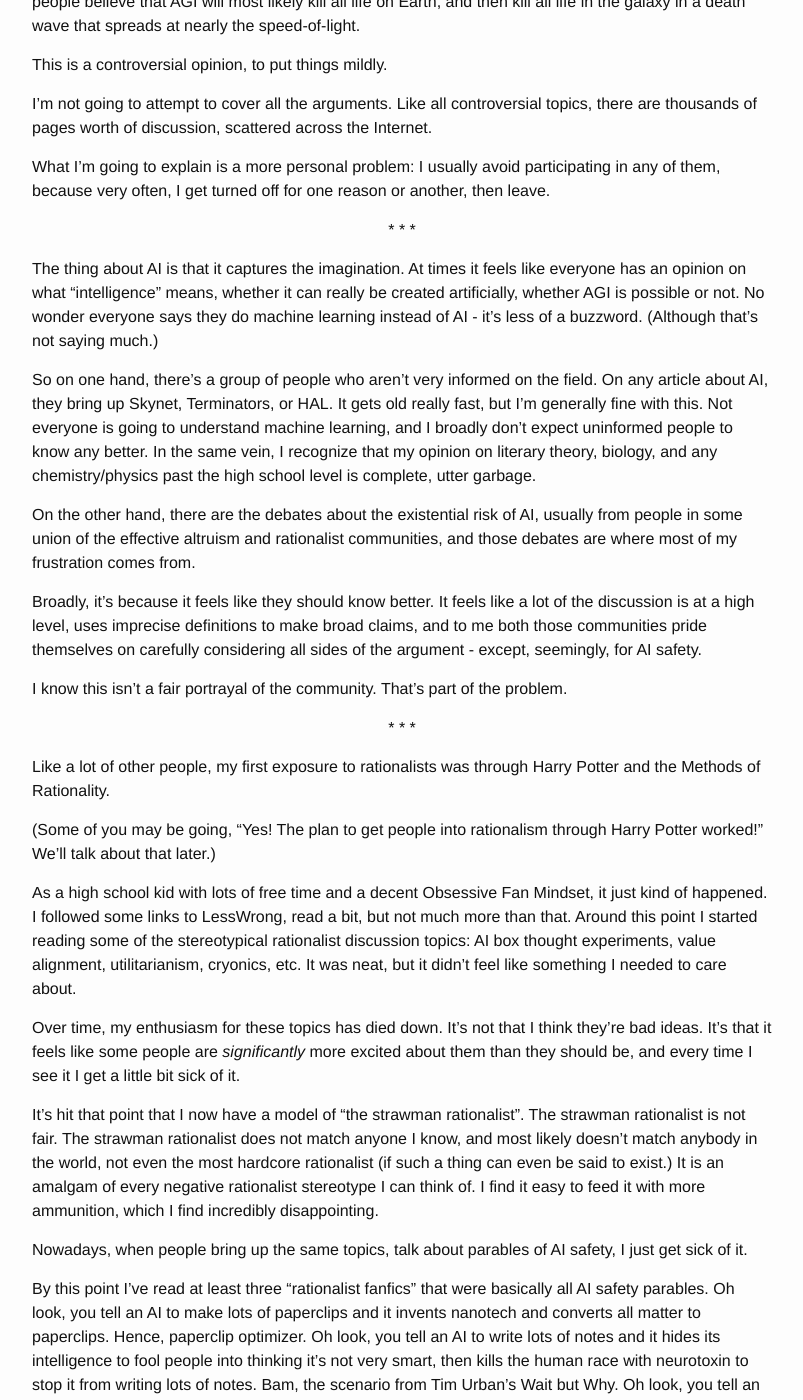
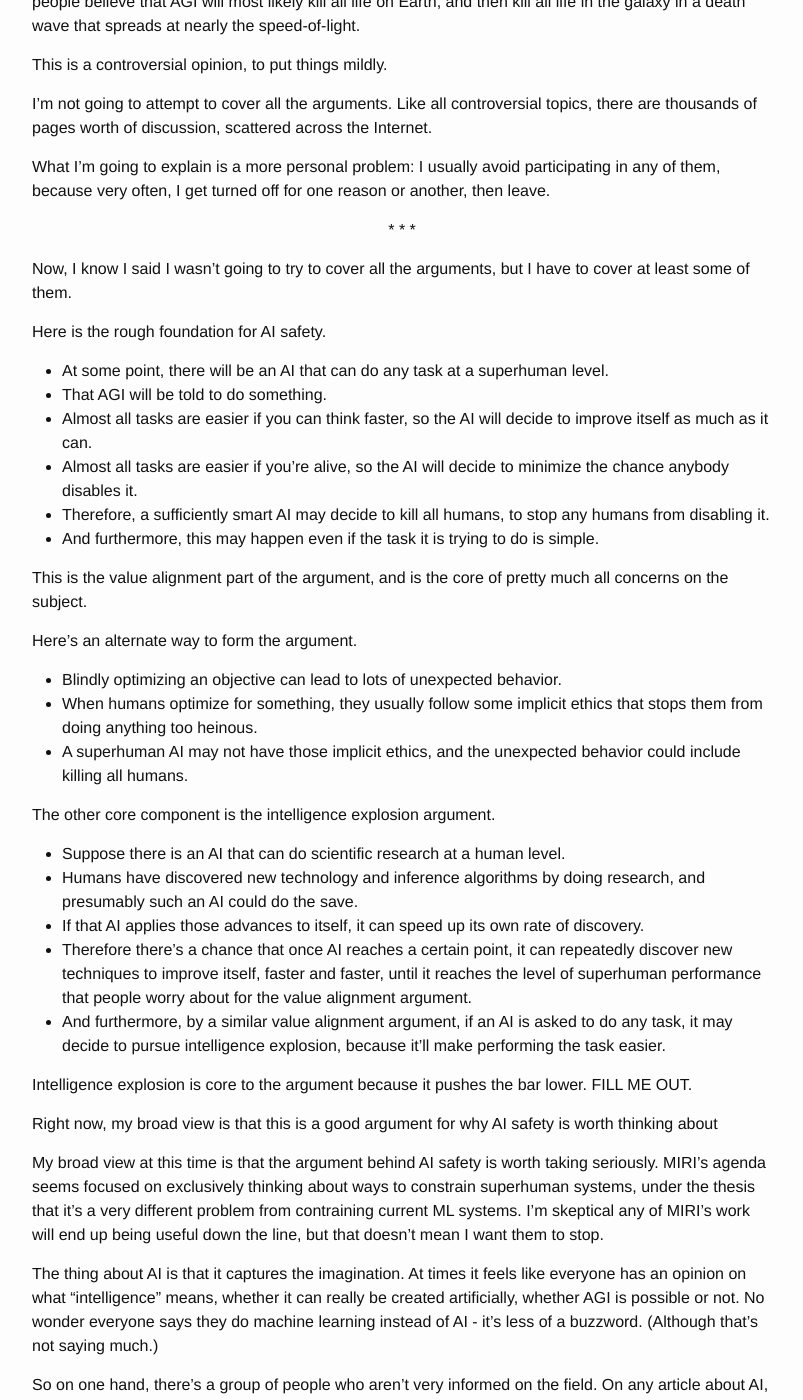
Before and after one commit to alexirpan/alexirpan.github.io, a Jekyll site: the page built from _posts/2017-05-02-ai-safety.markdown, in a window 1280 px wide and 1400 px high, scrolled down 1642 px. Shown: the whole window, without its empty margins (238-1041 px from the left). Built offline with Jekyll 4.4.1, drawn with Linux system fonts in a browser that asks for light colours; nearby versions of some CDN libraries; some of the changed text lies outside the part shown.

Commit message:
Some more progress on reorganizing

```diff
--- a/_posts/2017-05-02-ai-safety.markdown
+++ b/_posts/2017-05-02-ai-safety.markdown
@@ -77,6 +77,61 @@ or another, then leave.
 \* \* \*
 {: .centered }
 
+Now, I know I said I wasn't going to try to cover all the arguments, but I have
+to cover at least some of them.
+
+Here is the rough foundation for AI safety.
+
+* At some point, there will be an AI that can do any task at a superhuman level.
+* That AGI will be told to do something.
+* Almost all tasks are easier if you can think faster, so the AI will
+decide to improve itself as much as it can.
+* Almost all tasks are easier if you're alive, so the AI will decide to
+minimize the chance anybody disables it.
+* Therefore, a sufficiently smart AI may decide to kill all humans, to stop
+any humans from disabling it.
+* And furthermore, this may happen even if the task it is trying to do is
+simple.
+
+This is the value alignment part of the argument, and is the core of pretty
+much all concerns on the subject.
+
+Here's an alternate way to form the argument.
+
+* Blindly optimizing an objective can lead to lots of unexpected behavior.
+* When humans optimize for something, they usually follow some implicit
+ethics that stops them from doing anything too heinous.
+* A superhuman AI may not have those implicit ethics, and the unexpected
+behavior could include killing all humans.
+
+The other core component is the intelligence explosion argument.
+
+* Suppose there is an AI that can do scientific research at a human level.
+* Humans have discovered new technology and inference algorithms by doing
+research, and presumably such an AI could do the save.
+* If that AI applies those advances to itself, it can speed up its own
+rate of discovery.
+* Therefore there's a chance that once AI reaches a certain point, it can
+repeatedly discover new techniques to improve itself, faster and faster,
+until it reaches the level of superhuman performance that people worry about
+for the value alignment argument.
+* And furthermore, by a similar value alignment argument, if an AI is asked
+to do any task, it may decide to pursue intelligence explosion, because it'll
+make performing the task easier.
+
+Intelligence explosion is core to the argument because it pushes the bar lower.
+FILL ME OUT.
+
+Right now, my broad view is that this is a good argument for why AI safety
+is worth thinking about
+
+My broad view at this time is that the argument behind AI safety is worth
+taking seriously. MIRI's agenda seems focused on exclusively thinking
+about ways to constrain superhuman systems, under the thesis that it's a very
+different problem from contraining current ML systems. I'm skeptical any of
+MIRI's work will end up being useful down the line, but that doesn't mean
+I want them to stop.
+
 The thing about AI is that it captures the imagination. At times it feels
 like everyone has an opinion on what "intelligence" means, whether it
 can really be created artificially, whether AGI is possible or not.
@@ -108,31 +163,35 @@ of the problem.
 {: .centered }
 
 Like a lot of other people, my first exposure to rationalists was through
-Harry Potter and the Methods of Rationality.
+Harry Potter and the Methods of Rationality. I got pretty into it, and like all
+fiction I I followed the same pattern: read the story, then read any commentary
+and discussion I can find. Following that enough led me to some LessWrong
+links. I thought the ideas were neat, but it didn't feel like something
+I needed to care about.
 
-(Some of you may be going, "Yes! The plan to get people into rationalism
-through Harry Potter worked!" We'll talk about that later.)
+as a high school kid with lots of free time and a decent obsessive fan
+mindset, it just kind of happened. i followed some links to lesswrong,
+read a bit, but not much more than that. around this point i started
+reading some of the stereotypical rationalist discussion topics: ai box
+thought experiments, value alignment, utilitarianism,
+cryonics, etc.
 
-As a high school kid with lots of free time and a decent Obsessive Fan
-Mindset, it just kind of happened. I followed some links to LessWrong,
-read a bit, but not much more than that. Around this point I started
-reading some of the stereotypical rationalist discussion topics: AI box
-thought experiments, value alignment, utilitarianism,
-cryonics, etc. It was neat, but it didn't feel like something I needed to care
-about.
-
-Over time, my enthusiasm for these topics has died down. It's not that I think
-they're bad ideas. It's that it feels like some people are *significantly*
-more excited about them than they should be, and every time I see it I get a
+over time, my enthusiasm for these topics has died down. it's not that i think
+they're bad ideas. it's that it feels like some people are *significantly*
+more excited about them than they should be, and every time i see it i get a
 little bit sick of it.
 
-It's hit that point that I now have a model of "the strawman rationalist".
+it's hit that point that i now have a model of "the strawman rationalist".
 The strawman rationalist is not fair. The strawman rationalist does not match
 anyone I know, and most likely doesn't match anybody in the world, not even
 the most hardcore rationalist (if such a thing can even be said to exist.)
 It is an amalgam of every negative rationalist stereotype I can think of.
 I find it easy to feed it with more ammunition, which I find incredibly
 disappointing.
+
+\* \* \*
+{: .centered }
+
 
 Nowadays, when people bring up the same topics,
 talk about parables of AI safety, I just get
@@ -213,45 +272,6 @@ misguided idiot, but I'm not, oh no I'm not, because I've read the Sequences!
 
 I keep him around because despite how crazy he is, he still manages to give
 good insights.
-
-The rough arguments for AI safety are
-
-* At some point, there will be an AI that can do any task better than
-a human can.
-* There is some chance such an AI can repeatedly discover new technological
-advances, and apply those advances to itself to improve itself at an
-astonishing rate.
-    * This doesn't have to be exponential, it just has to be fast enough.
-    * It's assumed that a single
-    technological advance follows a sigmoid curve - there is a slow increase
-    as the technology is tested, then a rapid period of innovation, then a
-    slowdown as people realize the limits of the technology. The argument
-    is that if you achieve a lot of technological advances quickly, a
-    chain of iterated sigmoids starts to approach a near-expoential curve.
-* A human will eventually ask such an AI to do something.
-* Almost all things are easier if you can think faster, so the AI will
-decide to improve itself as much as it can.
-* Almost all things are easier if you're alive, so the AI will decide to
-minimize the chance anybody disables it.
-* Therefore, if a sufficiently smart AI is asked to do something, it may
-decide to kill all humans.
-
-But really, this is a long chain of reasoning that can be better summarized
-this way.
-
-* Blindly optimizing an objective can lead to lots of unexpected behavior.
-* When humans optimize for something, they usually follow some implicit
-ethical rules.
-* An AI that optimizes for something may not have those implicit ethics,
-leading to lots of unexpected behavior, some of which could include
-killing all humans.
-
-My broad view at this time is that the argument behind AI safety is worth
-taking seriously. MIRI's agenda seems focused on exclusively thinking
-about ways to constrain superhuman systems, under the thesis that it's a very
-different problem from contraining current ML systems. I'm skeptical any of
-MIRI's work will end up being useful down the line, but that doesn't mean
-I want them to stop.
 
 What I do want to stop, however, is the vaguely adversarial way people on both
 sides have framed the AI safety debate. It's not overt or anything, more like
```
